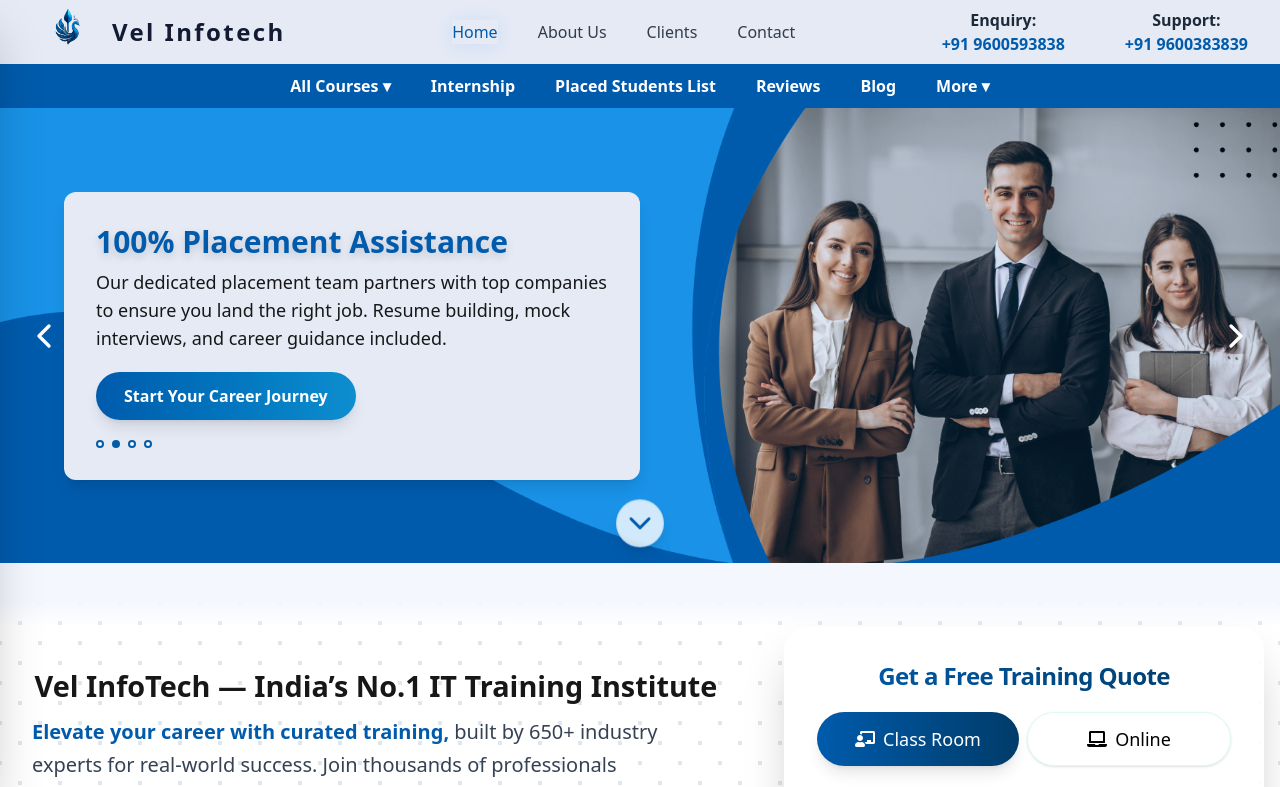
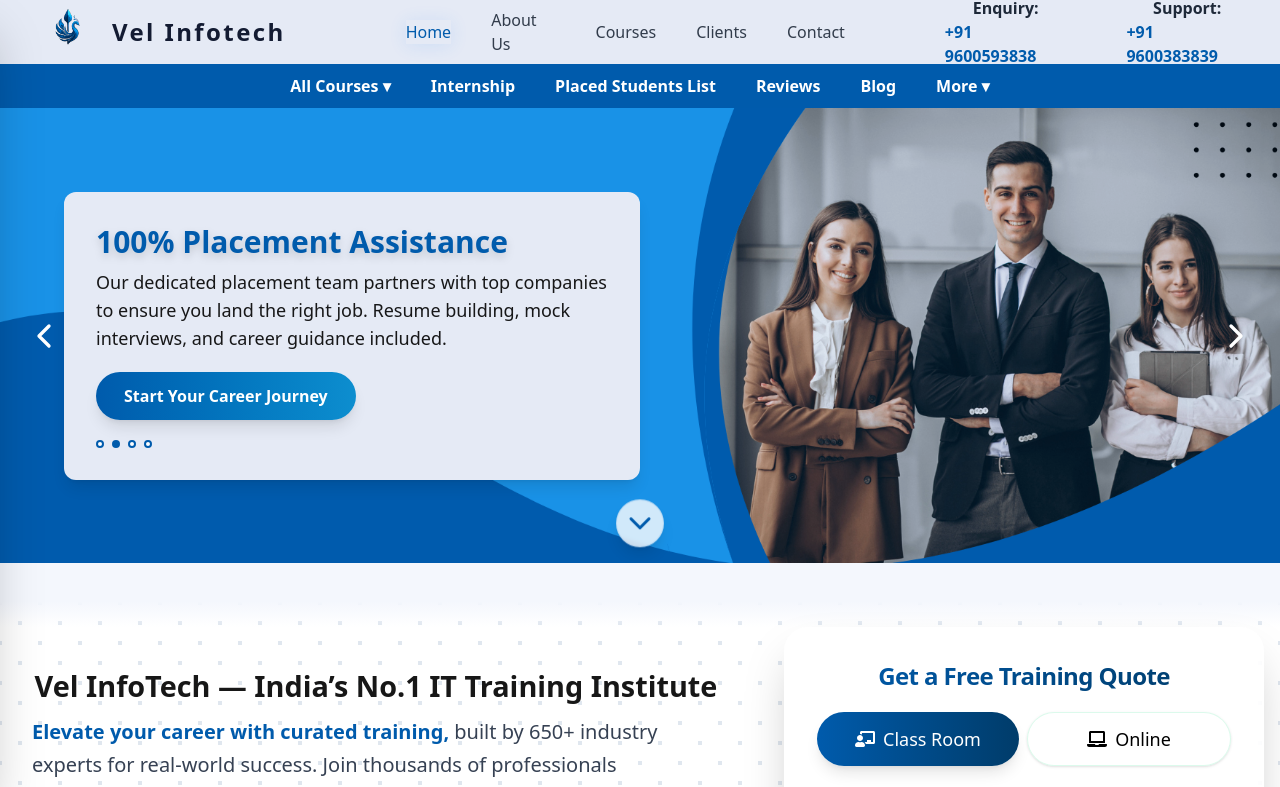
Before and after one commit to Yawaytechnologies/vel-infotech-frontend, a React (Vite) app: page / in a window 1280 px wide. Shown: the top 787 px of the page. Built offline with nearby package versions, Linux system fonts and the light colour scheme.

Commit message:
SCRUM-8-fe-admin-page

```diff
--- a/src/components/common/header.jsx
+++ b/src/components/common/header.jsx
@@ -72,7 +72,7 @@ const groupedCourses = [
 const navLinks = [
   { name: "Home", href: "/" },
   { name: "About Us", href: "/about" },
-
+  { name: "Courses", href: "/all-courses" },
   { name: "Clients", href: "/client" },
   { name: "Contact", href: "/contact-us" },
 ];
```
